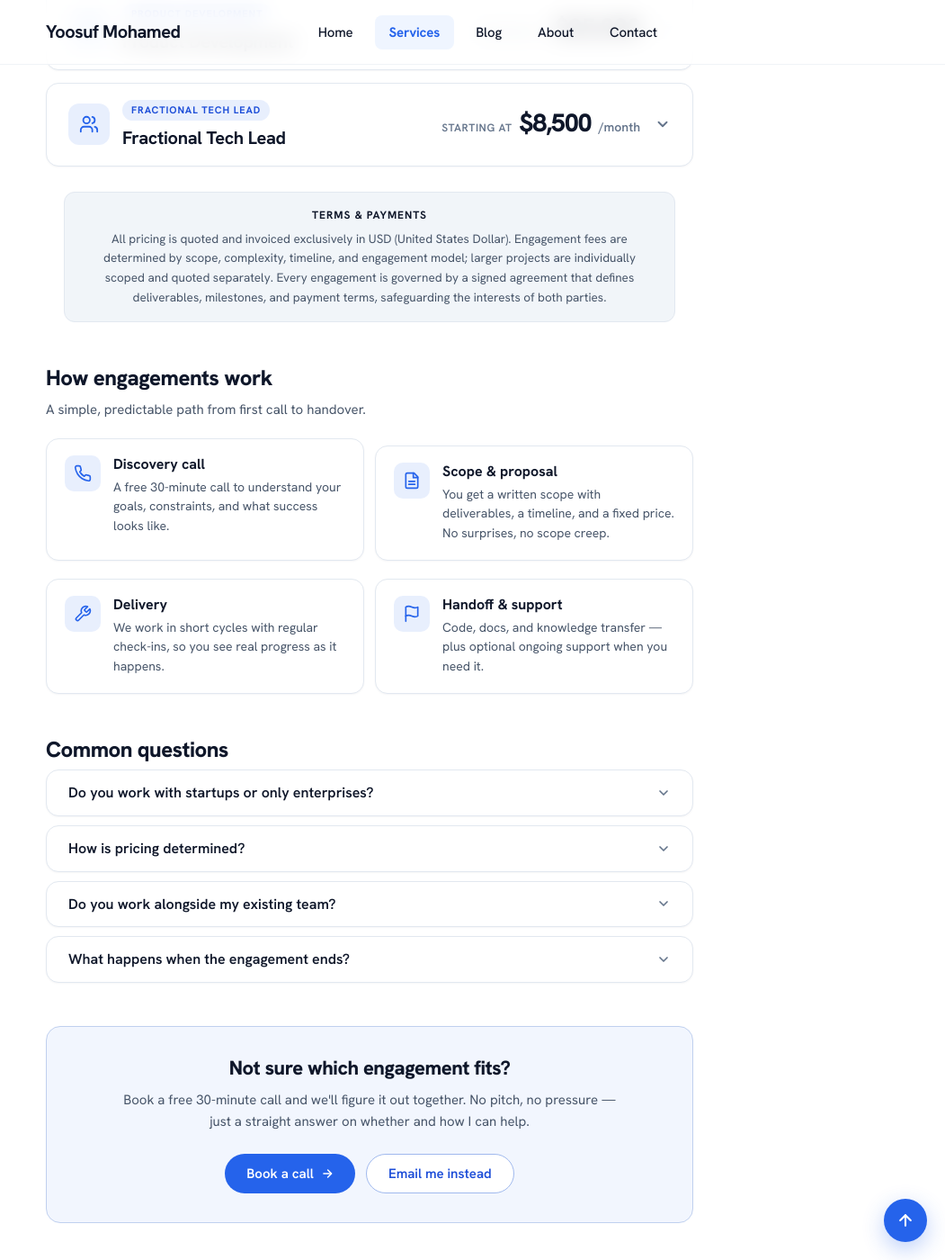
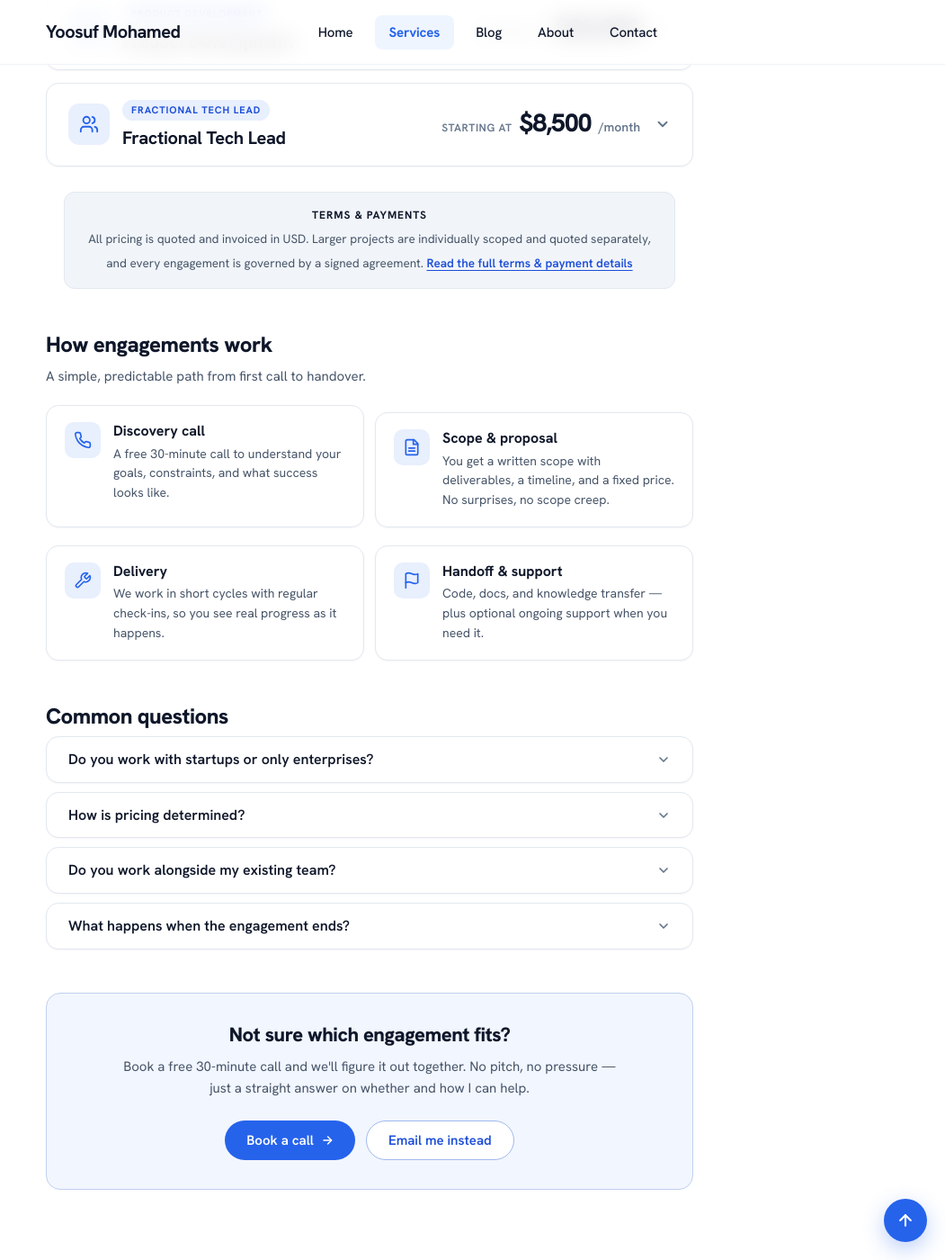
Before and after one commit to yoosuf/yoosuf.github.io, a Jekyll site: the page built from services.md, in a window 1280 px wide and 1400 px high, scrolled down 1080 px. Shown: the whole window at 90% size, without its empty margins (229-1280 px from the left). Built offline with Jekyll 4.4.1, drawn with Linux system fonts in a browser that asks for light colours; some web fonts are replaced.

Commit message:
Add dedicated Terms & Payments page
Move the full terms and payment details onto /terms-payments/ with a
summary note and link on the services page, a footer link, and an
llms.txt entry.

```diff
--- a/_includes/engagement-pricing.html
+++ b/_includes/engagement-pricing.html
@@ -135,12 +135,12 @@
 
     <p class="ep-note">
       <strong>Terms &amp; Payments</strong>
-      All pricing is quoted and invoiced exclusively in USD (United States
-      Dollar). Engagement fees are determined by scope, complexity, timeline,
-      and engagement model; larger projects are individually scoped and quoted
-      separately. Every engagement is governed by a signed agreement that
-      defines deliverables, milestones, and payment terms, safeguarding the
-      interests of both parties.
+      All pricing is quoted and invoiced in USD. Larger projects are
+      individually scoped and quoted separately, and every engagement is
+      governed by a signed agreement.
+      <a href="/terms-payments/" class="ep-note-link">
+        Read the full terms &amp; payment details
+      </a>
     </p>
 
     <section class="ep-process" aria-labelledby="ep-process-heading">
@@ -260,7 +260,7 @@
       </div>
     </section>
 
-    <aside class="ep-help" aria-labelledby="ep-help-heading">
+    <section class="ep-help" aria-labelledby="ep-help-heading">
       <h3 class="ep-help-title" id="ep-help-heading">
         Not sure which engagement fits?
       </h3>
@@ -296,7 +296,7 @@
           Email me instead
         </a>
       </div>
-    </aside>
+    </section>
   </div>
 
   <script>
--- a/_layouts/default.html
+++ b/_layouts/default.html
@@ -204,6 +204,8 @@
             <nav class="footer-legal" aria-label="Legal">
               <a href="/terms/">Terms of Service</a>
               <span aria-hidden="true">&middot;</span>
+              <a href="/terms-payments/">Terms &amp; Payments</a>
+              <span aria-hidden="true">&middot;</span>
               <a href="/privacy/">Privacy Policy</a>
             </nav>
           </section>
--- a/_sass/_services.scss
+++ b/_sass/_services.scss
@@ -33,15 +33,6 @@
 	&[open] {
 		border-color: color-mix(in srgb, var(--jekyll-accent-color) 35%, var(--color-border));
 		box-shadow: 0 6px 20px -8px color-mix(in srgb, var(--jekyll-accent-color) 28%, transparent);
-	}
-	&[open]::before {
-		content: "";
-		position: absolute;
-		top: 0;
-		bottom: 0;
-		left: 0;
-		width: 3px;
-		background: linear-gradient(180deg, var(--jekyll-accent-color), var(--jekyll-accent-strong));
 	}
 }
 
@@ -302,6 +293,14 @@
 		text-transform: uppercase;
 		color: var(--color-darkgrey);
 	}
+
+	.ep-note-link {
+		display: inline-block;
+		margin-top: 6px;
+		font-weight: 600;
+		text-decoration: underline;
+		text-underline-offset: 3px;
+	}
 }
 
 /* ===== How engagements work ===== */
@@ -503,9 +502,6 @@
 			> .ep-summary {
 				background: rgba(255, 255, 255, 0.04);
 			}
-			&::before {
-				background: linear-gradient(180deg, #93c5fd, #60a5fa);
-			}
 		}
 	}
 	.ep-summary {
--- a/llms.txt
+++ b/llms.txt
@@ -7,6 +7,7 @@
 - [Home](https://yoosuf.me/): Personal site — AI automation, systems architecture, and AI-first products
 - [About](https://yoosuf.me/about/): Background, skills, and architectural philosophy
 - [Services & Pricing](https://yoosuf.me/services/): Engagement models and starting prices — architecture consulting, performance audits, AI integration, product development, and fractional tech leadership
+- [Terms & Payments](https://yoosuf.me/terms-payments/): Full details on pricing, quotes, deposits, milestone payments, invoicing, taxes, refunds, and termination
 - [Blog](https://yoosuf.me/blog/): Articles on AI, systems architecture, software engineering, and personal topics
 - [Contact](https://yoosuf.me/contact/): Ways to get in touch or book an appointment
 
```
Also changed, not shown: other parts of _layouts/default.html (+3 -0 lines), terms-payments.md (added, +77 -0 lines).
